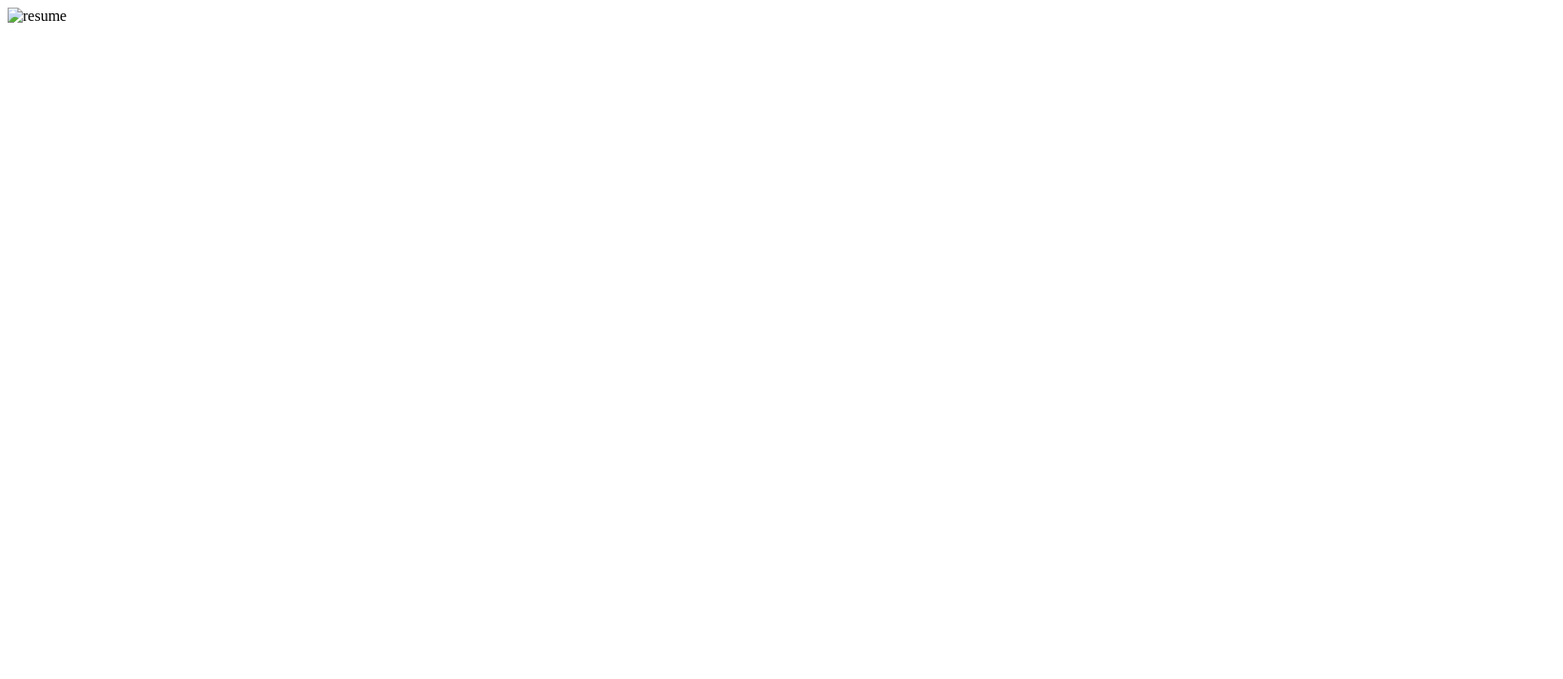
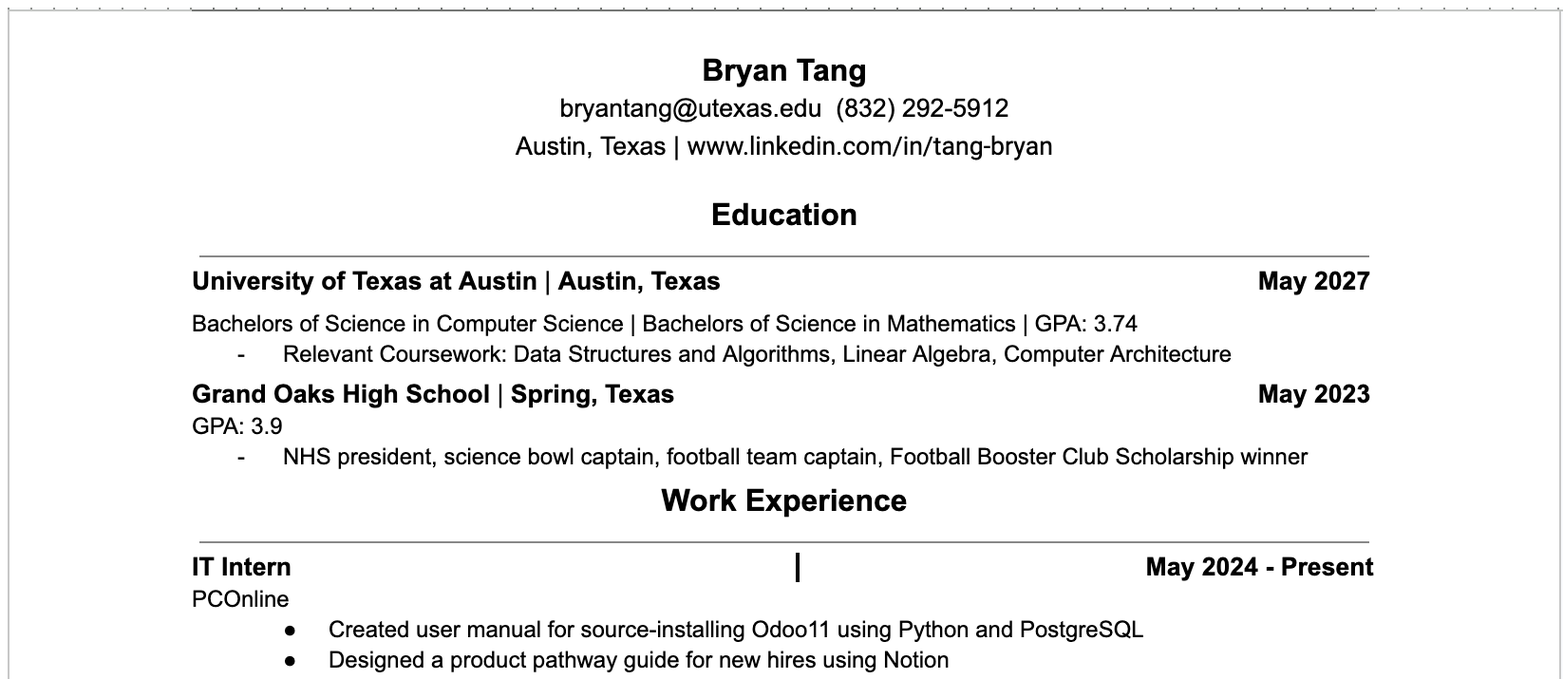
Before and after one commit to tangbryan/tangbryan.github.io, a plain HTML site: page resume.html in a window 1280 px wide. Shown: the top 715 px of the page at 95% size, 1646 px wide, since content can reach past the window. Drawn offline with Linux system fonts and the light colour scheme.

Commit message:
Fix index.html revert

```diff
--- a/resume.html
+++ b/resume.html
@@ -5,5 +5,5 @@
     }
 </style>
 <html>
-    <img src="resume.html" alt="resume">
+    <img src="resume.png" alt="resume">
 </html>
```
Also changed, not shown: index.html (+1 -1 lines).
